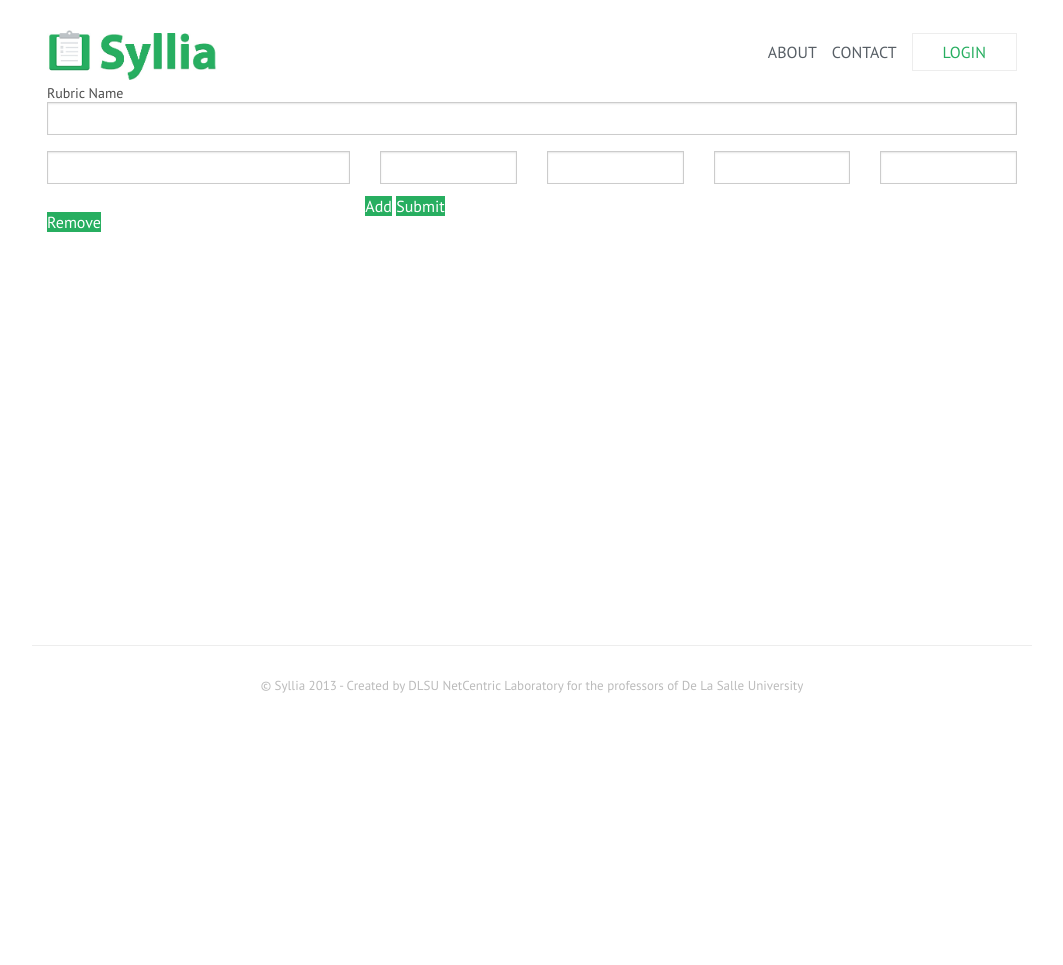
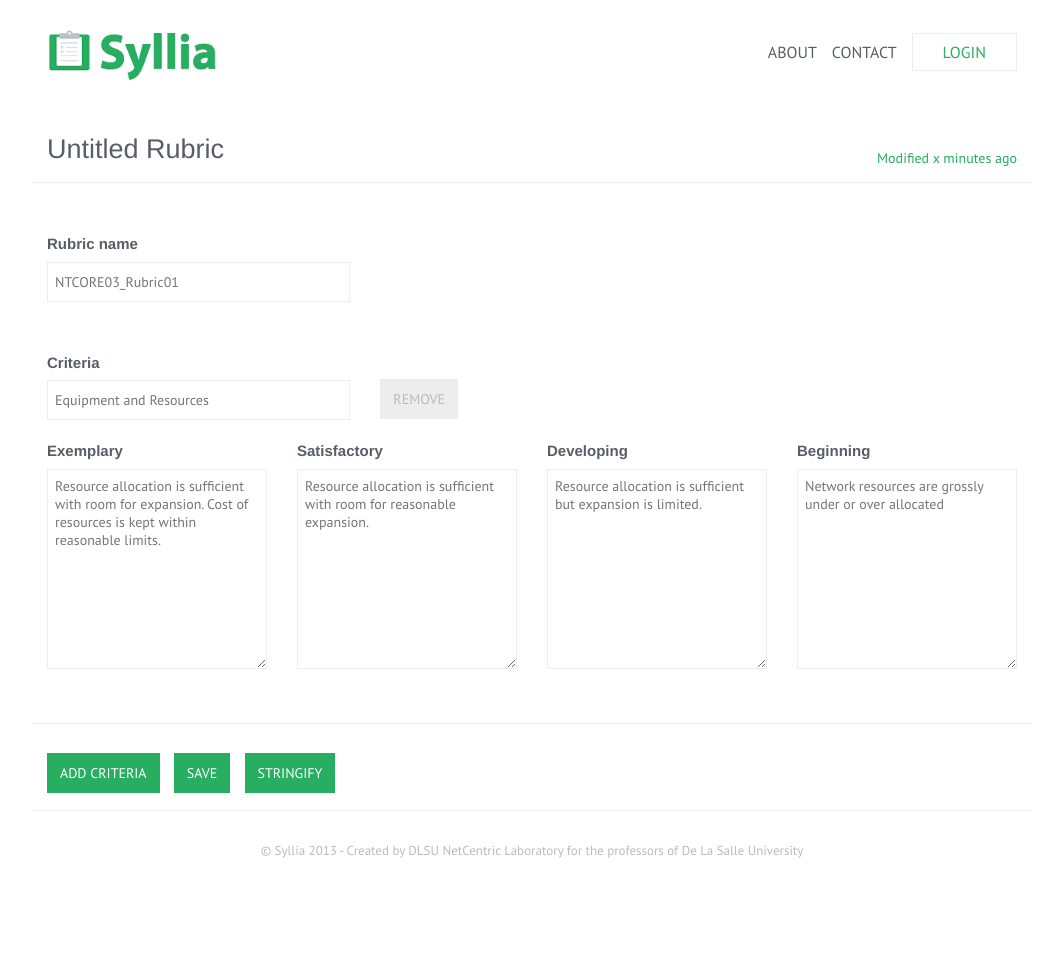
Before and after one commit to MitchelCabuloy/Syllia, a Django app: template syllabus/templates/syllabus/rubric.html in a window 1280 px wide. Shown: the whole page, without its empty margins (108-1171 px from the left). Before the commit the page ends 693 px from the top, so only its background shows below. Run offline with Django 3.2, Linux system fonts and the light colour scheme; the template is opened without the code that fills it: most values are stand-ins (such as "Sample title", 1, 10 or a date in 2020); some libraries are stand-ins or nearby versions.

Commit message:
Implemented add rubric
Basic add rubric now works. No edit. No load. No link with syllabus yet.

```diff
--- a/Syllia/static/javascripts/rubric-creation.js
+++ b/Syllia/static/javascripts/rubric-creation.js
@@ -14,6 +14,7 @@
             defineModels: function() {
                 RubricModel = function() {
                     var self = this;
+                    self.pk = null;
                     self.rubricName = "";
 
                     var criteriaObject = function() {
@@ -41,6 +42,11 @@
                     $('#rubric_json').val(ko.toJSON(viewModel));
                     $('#rubric_json_form').submit();
                 });
+
+                $('#stringifyBtn').click(function() {
+                    console.log("KO Data:");
+                    console.log(ko.toJSON(viewModel));
+                });
             }
         };
 
--- a/syllabus/templates/syllabus/rubric.html
+++ b/syllabus/templates/syllabus/rubric.html
@@ -3,41 +3,86 @@
 {% block title %}Rubric{% endblock title %}
 
 {% block content %}
-<div class="row">
-	<div class="small-12 columns">
-		<label for="rubricName">Rubric Name</label>
-		<input type="text" name="rubricName" data-bind="value: rubricName">
-	</div>
-	<form action="{% url "syllabus:rubric" %}" id="rubric_json_form" style="display: none;">
-		<input type="hidden" id="rubric_json">
+<div>
+	<form class="custom syllabus-form">
+		<div class="row top-spacing underline">
+			<div class="large-12 column">
+				<h3 class="syllabus-title">
+					Untitled Rubric
+				</h3>
+				<span class="syllabus-modified">Modified x minutes ago</span>
+			</div>
+		</div>
+
+		<div class="row top-spacing">
+			<div class="large-4 columns">
+				<h5>Rubric name</h5>
+			</div>
+		</div>
+		<div class="row">
+			<div class="large-4 columns">
+				<input data-bind="value: rubricName" type="text" placeholder="NTCORE03_Rubric01" />
+			</div>
+		</div>
+
+		<div data-bind="foreach: criterias"><!--  FOREACH BIND ON THIS DIV -->
+			<div class="row top-spacing">
+				<div class="large-4 columns">
+					<h5>Criteria</h5>
+				</div>
+			</div>
+			<div class="row bottom-spacing-small">
+				<div class="large-4 columns">
+					<input data-bind="value: criteriaName" type="text" placeholder="Equipment and Resources"/>
+				</div>
+				<div class="large-2 columns left">
+					<!-- REMOVE BIND ON THIS HREF -->
+					<a href="#" class="grey-button2 form-button" data-bind="click: $root.removeCriteria">
+						<i class="icon-remove"></i>
+						Remove
+					</a>
+				</div>
+			</div>
+			<div class="row">
+				<div class="large-3 columns">
+					<h5>Exemplary</h5>
+					<textarea data-bind="value: exemplary" class="rubric-textarea" placeholder="Resource allocation is sufficient with room for expansion. Cost of resources is kept within reasonable limits."></textarea>
+				</div>
+				<div class="large-3 columns">
+					<h5>Satisfactory</h5>
+					<textarea data-bind="value: satisfactory" class="rubric-textarea" placeholder="Resource allocation is sufficient with room for reasonable expansion."></textarea>
+				</div>
+				<div class="large-3 columns">
+					<h5>Developing</h5>
+					<textarea data-bind="value: developing" class="rubric-textarea" placeholder="Resource allocation is sufficient but expansion is limited."></textarea>
+				</div>
+				<div class="large-3 columns">
+					<h5>Beginning</h5>
+					<textarea data-bind="value: beginning" class="rubric-textarea" placeholder="Network resources are grossly under or over allocated"></textarea>
+				</div>
+			</div>
+			<div class="row divider top-spacing"></div>
+		</div><!-- END OF FOREACH BIND ON THIS DIV -->
+
+
+
+		<div class="row top-spacing">
+			<div class="large-12 columns">
+				<!-- ADD BIND ON THIS HREF -->
+				<a href="#" data-bind="click: addCriteria" class="green-button right-spacing form-button">
+					<i class="icon-plus button-icon"></i>
+					Add Criteria
+				</a>
+				<a href="#" id="postBtn" class="green-button right-spacing form-button">Save</a>
+				<a href="#" id="stringifyBtn" class="green-button right-spacing form-button">Stringify</a>
+			</div>
+		</div>
 	</form>
-</div>
-<div class="row">
-	<div data-bind="foreach: criterias">
-		<div class="small-4 columns">
-			<label for="criteriaName"></label>
-			<input type="text" name="criteriaName" data-bind="value: criteriaName"><br>
-			<a href="#" class="green-button" data-bind="click: $root.removeCriteria">Remove</a>
-		</div>
-		<div class="small-2 columns">
-			<label for="exemplary"></label>
-			<input type="text" name="exemplary" data-bind="value: exemplary">
-		</div>
-		<div class="small-2 columns">
-			<label for="satisfactory"></label>
-			<input type="text" name="satisfactory" data-bind="value: satisfactory">
-		</div>
-		<div class="small-2 columns">
-			<label for="developing"></label>
-			<input type="text" name="developing" data-bind="value: rubricName">
-		</div>
-		<div class="small-2 columns">
-			<label for="beginning"></label>
-			<input type="text" name="beginning" data-bind="value: beginning">
-		</div>
-	</div>
-	<a href="#" class="green-button" data-bind="click: addCriteria">Add</a>
-	<a href="#" class="green-button" id="postBtn">Submit</a>
+	<!-- json submit form -->
+	<form id="rubric_json_form" action="{% url "syllabus:rubric" %}" method="post">
+		{% csrf_token %}
+		<input type="hidden" name="rubric_json" id="rubric_json">
+	</form>
 </div>
 {% endblock content %}
 
--- a/syllabus/urls.py
+++ b/syllabus/urls.py
@@ -1,12 +1,14 @@
 from django.conf.urls import patterns, url
 from django.contrib.auth.decorators import login_required
 
-from syllabus.views import AddSyllabusView, DashboardView
+from syllabus.views import AddSyllabusView, DashboardView, RubricView
 
 urlpatterns = patterns('',
     url(r'^$', login_required(DashboardView.as_view()), name='index'),
-    url(r'^add/$', login_required(AddSyllabusView.as_view()), name='add'),
+    url(r'^add/$', login_required(AddSyllabusView.as_view()), name='add'), # TODO: Change to just 'syllabus'
     url(r'^edit/(\d+)/$', login_required(AddSyllabusView.as_view()), name='edit'),
+    url(r'^rubric/$', login_required(RubricView.as_view()), name='rubric'),
+    url(r'^rubric/(\d+)/$', login_required(RubricView.as_view()), name='rubric'),
     # url(r'^profile/$', ProfileView.as_view(), name='profile'),
     # url(r'^register/$', RegisterView.as_view(), name='register'),
 )
```
Also changed, not shown: syllabus/models.py (+12 -1 lines), syllabus/views.py (+28 -0 lines), syllabus/migrations/0003_auto__del_field_rubric_total_rating__add_field_rubric_user__add_field_.py (added).
